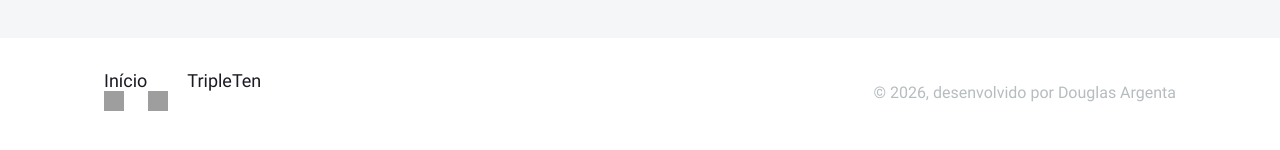
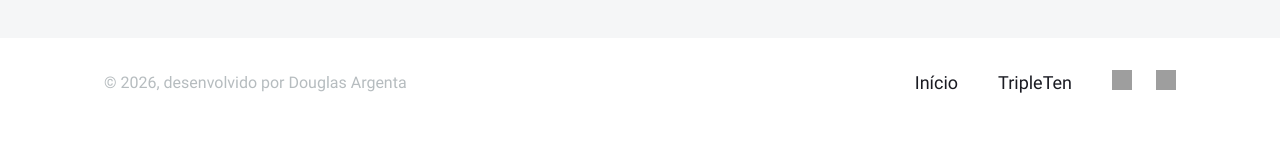
Before and after one commit to DouglasArgenta/news-explorer-frontend, a React (Vite) app: page /saved-news in a window 1280 px wide. Shown: the part 418-568 px from the top of the page. Built offline with nearby package versions, Linux system fonts and the light colour scheme; no server answers; grey boxes are pictures that could not be loaded.

Commit message:
fix footer alignment

```diff
--- a/src/components/Footer/Footer.css
+++ b/src/components/Footer/Footer.css
@@ -11,6 +11,12 @@
   display: flex;
   justify-content: space-between;
   align-items: center;
+}
+
+.footer__right {
+  display: flex;
+  align-items: center;
+  gap: 32px;
 }
 
 .footer__copyright {
@@ -34,6 +40,7 @@
   display: flex;
   align-items: center;
   gap: 24px;
+  margin-left: 8px;
 }
 
 .footer__icon {
@@ -47,13 +54,12 @@
   }
 
   .footer__container {
-    flex-direction: column;
+    flex-direction: column-reverse;
     align-items: flex-start;
     gap: 24px;
-    width: 100%;
   }
 
-  .footer__top {
+  .footer__right {
     width: 100%;
     display: flex;
     justify-content: space-between;
@@ -67,12 +73,6 @@
     gap: 16px;
   }
 
-  .footer__socials {
-    display: flex;
-    align-items: center;
-    gap: 24px;
-  }
-
   .footer__copyright {
     font-size: 14px;
     line-height: 18px;
--- a/src/components/Footer/Footer.jsx
+++ b/src/components/Footer/Footer.jsx
@@ -4,7 +4,11 @@ function Footer() {
   return (
     <footer className="footer">
       <div className="footer__container">
-        <div className="footer__top">
+        <p className="footer__copyright">
+          © 2026, desenvolvido por Douglas Argenta
+        </p>
+
+        <div className="footer__right">
           <div className="footer__links">
             <a href="/" className="footer__link">
               Início
@@ -38,10 +42,6 @@ function Footer() {
             </a>
           </div>
         </div>
-
-        <p className="footer__copyright">
-          © 2026, desenvolvido por Douglas Argenta
-        </p>
       </div>
     </footer>
   );
```
